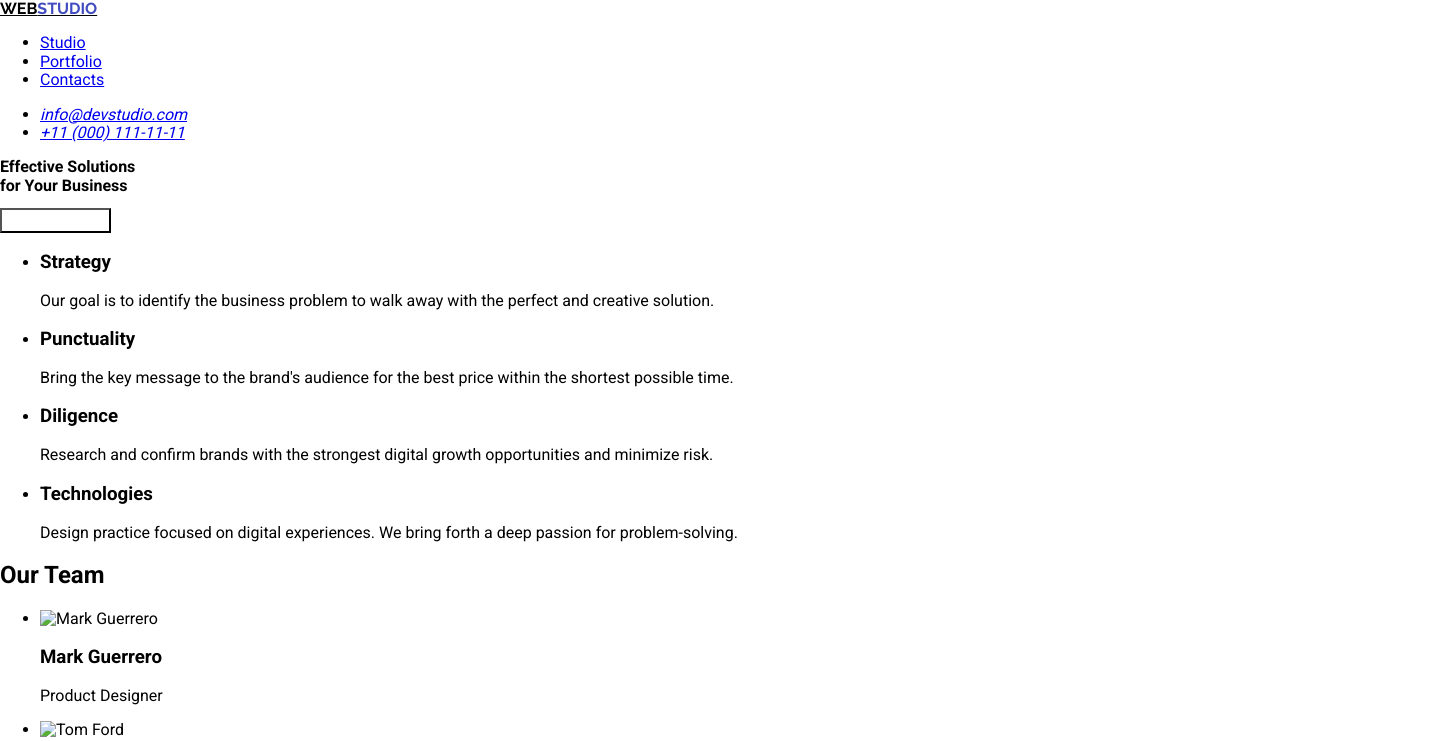
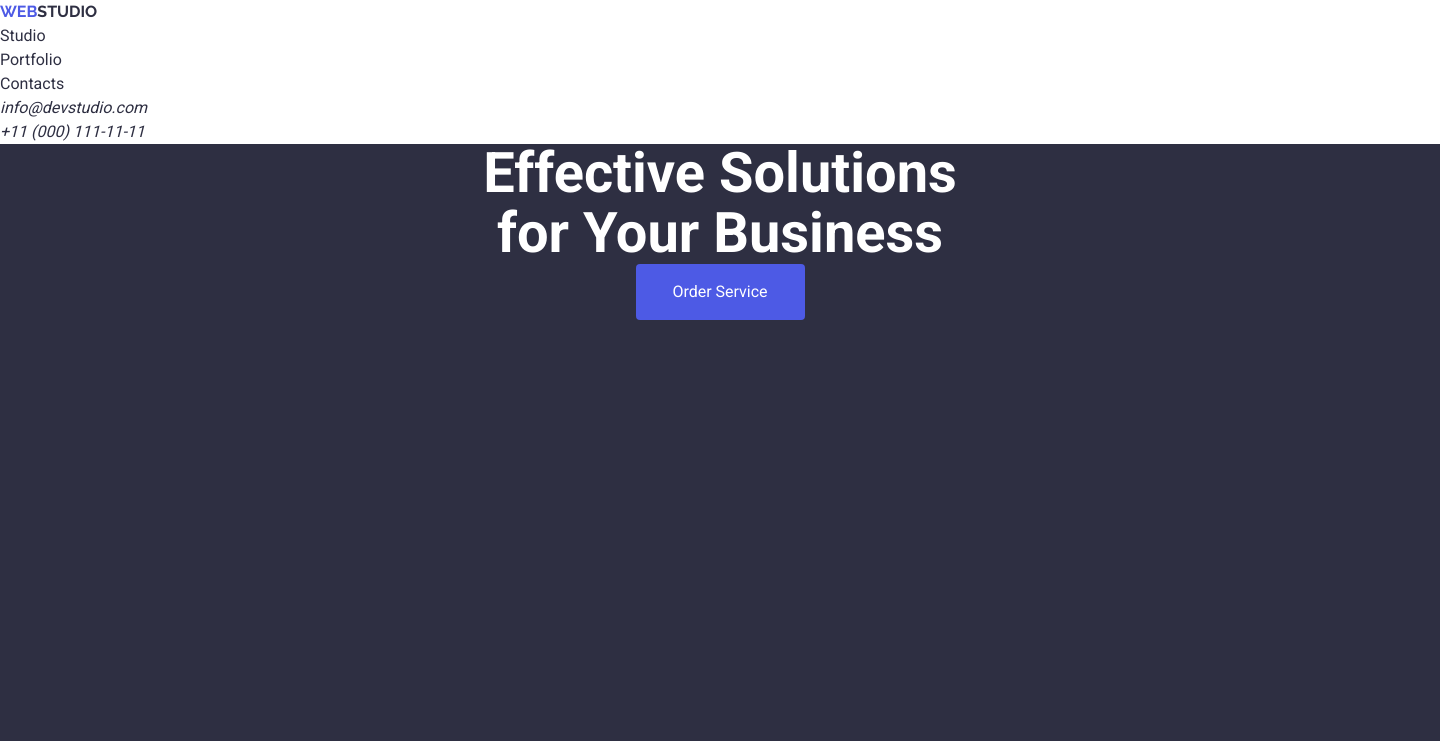
Before and after one commit to dmrcnyasin99/goit-markup-hw-06, a plain HTML site: page index.html in a window 1280 px wide. Shown: the top 741 px of the page, 1440 px wide, since content can reach past the window. Drawn offline with nearby package versions, Linux system fonts and the light colour scheme.

Commit message:
güncelleme

```diff
--- a/css/styles.css
+++ b/css/styles.css
@@ -1,4 +1,4 @@
-root{
+:root {
     --iris: #4d5ae5;
     --ocean: #404BBF;
     --navy-blue: #2E2F42;
@@ -15,38 +15,120 @@ root{
     --font-h3: 20px;
     --font-body: 16px;
     --font-small: 12px;
+    --line-height-body: 1.5;
     --line-height-h1: 1.07;
+    --letter-spacing-body: 0,32px
     --letter-spacing-h1: 1,12px;
+    --line-height-h2: 1.11;
+    --letter-spacing-h2: 0,72px;
+}
+
+* {
+    margin: 0;
+    padding: 0;
 }
 
 
-
-
-body{
+body {
     font-family: "Roboto", sans-serif;
+    font-weight: normal;
+    line-height: var(--line-height-body);
+    letter-spacing: var(--letter-spacing-body);
 }
 
 h1 {
-    color: var(--iris);
+
     font-size: var(--font-h1);
     line-height: var(--line-height-h1);
     letter-spacing: var(--letter-spacing-h1);
     font-weight: bold;
 }
 
-.logo{
+.logo, .logo2 {
     color: var(--iris);
     font-family: "Raleway", sans-serif ;
+    font-weight: bold;
+    text-decoration: none;
 }
-.logo span{
-    color: #404BBF;
+.logo span {
+    color: var(--navy-blue);
+}
+
+.menu ul li a, address ul li a {
+    color: var(--navy-blue);
+    text-decoration: none;
+}
+.menu ul li a:hover, address ul li a:hover {
+    color: var(--ocean);
+}
+
+.hero {
+    width: 1440px;
+    height: 600px;
+    background-color: var(--navy-blue);
+    text-align: center;
+    margin: 0 auto;
+}
+
+.hero .title {
+    color: var(--white);
 }
 .order-button {
     background-color: var(--iris);
-    color: #FFFFFF;
+    color: var(--white);
     cursor: pointer;
+    border: none;
+    width: 169px;
+    height: 56px;
+    padding: 16px 32px;
+    border-radius: 4px;
 }
 
 .order-button:hover {
     background-color: var(--ocean);
 }
+
+.strategy {
+    width: 1128px;
+    margin: 0 auto;
+}
+
+.strategy ul {
+    display: flex;
+    justify-content: space-between;
+}
+
+.strategy ul li {
+    width: 264px;
+}
+
+.team .title, .portfolio .title {
+    font-size: var(--font-h2);
+    color: var(--navy-blue);
+    line-height: var(--line-height-h2);
+    letter-spacing: var(--letter-spacing-h2);
+    font-weight: bold;
+}
+.team ul, .portfolio ul {
+    background-color: var(--white);
+    color: #2E2F42;
+}
+
+.team ul li h3, .portfolio ul li h3 {
+    font-family: "Roboto" sans-serif;
+    font-size: var(--font-h3);
+    line-height: 1,2;
+    letter-spacing: 0,4;
+    color: var(--navy-blue);
+}
+
+.footer {
+    width: 1440px;
+    height: 312px;
+    background-color: var(--navy-blue);
+    color: var(--cloud);
+}
+
+.logo2 span {
+   color: var(--cloud);
+}
--- a/index.html
+++ b/index.html
@@ -21,7 +21,7 @@
     <header>
       <a class="logo" href="/">WEB<span>STUDIO</span></a>
 
-      <nav>
+      <nav class="menu">
         <ul>
           <li><a href="#">Studio</a></li>
           <li><a href="#">Portfolio</a></li>
@@ -38,15 +38,15 @@
     </header>
 
     <main>
-      <section>
-        <h1>
+      <section class="hero">
+        <h1 class="title">
           Effective Solutions <br />
           for Your Business
         </h1>
         <button type="button" class="order-button">Order Service</button>
       </section>
 
-      <section>
+      <section class="strategy">
         <ul>
           <li>
             <h3>Strategy</h3>
@@ -78,8 +78,8 @@
           </li>
         </ul>
       </section>
-      <section>
-        <h2>Our Team</h2>
+      <section class="team">
+        <h2 class="title">Our Team</h2>
         <ul>
           <li>
             <img src="./images/img.jpg" alt="Mark Guerrero" width="264" />
@@ -104,8 +104,8 @@
         </ul>
       </section>
 
-      <section>
-        <h2>Our Portfolio</h2>
+      <section class="portfolio">
+        <h2 class="title">Our Portfolio</h2>
         <ul>
           <li>
             <img src="./images/img5.jpg" alt="Booking App" width="360" />
@@ -144,10 +144,11 @@
         </li>
       </section>
     </main>
-    <footer>
-      <a href="/">WEBSTUDIO</a>
+    <footer class="footer">
+      <a class="logo2" href="/">WEB<span>STUDIO</span></a>
       <p>
-        Increase the flow of customers and sales for your business with digital
+        Increase the flow of customers and <br />
+        sales for your business with digital <br />
         marketing & growth solutions.
       </p>
     </footer>
```
